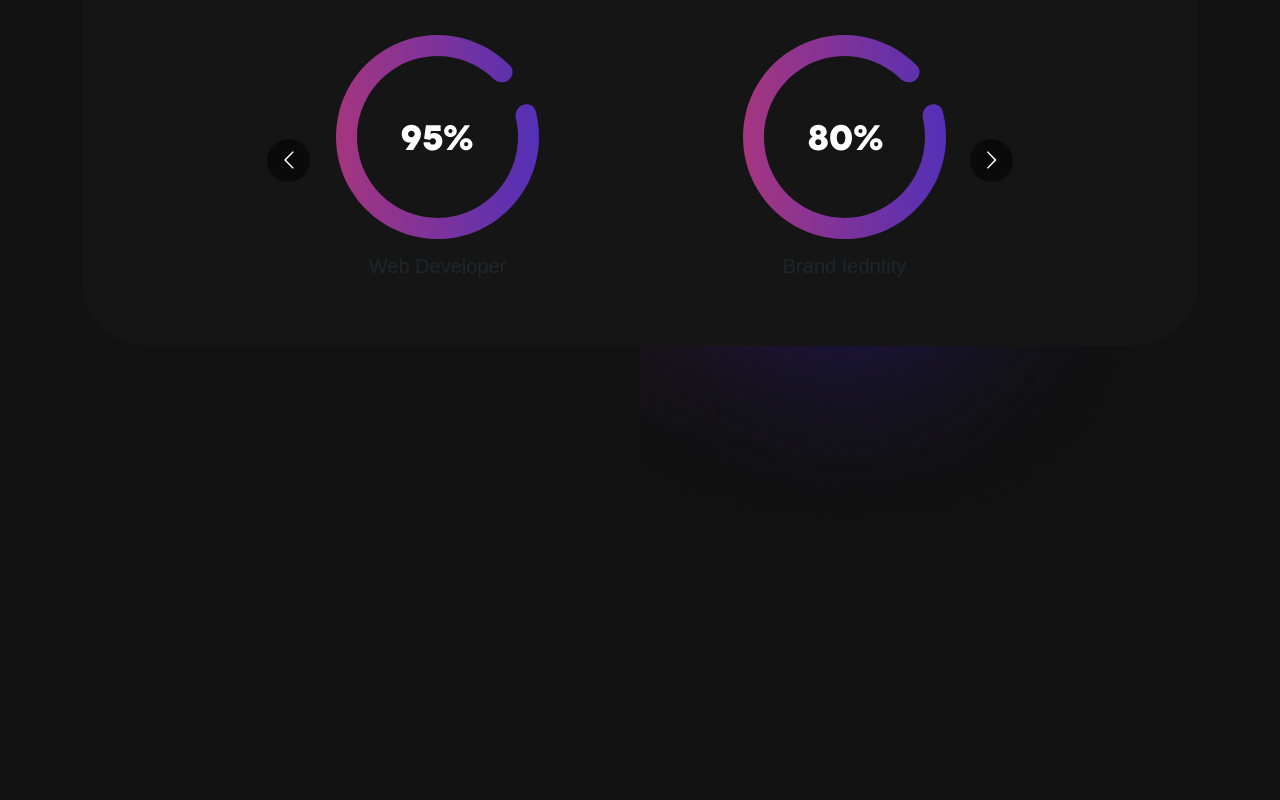
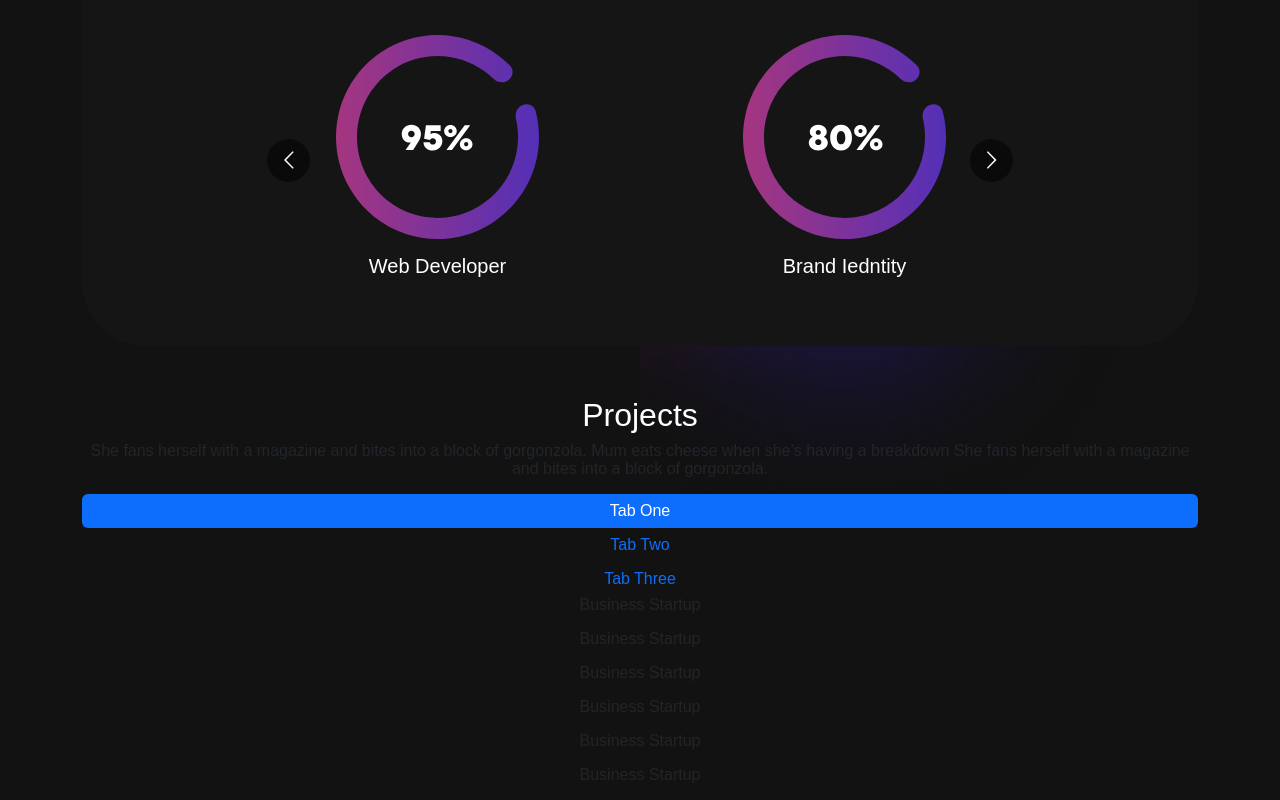
Before and after one commit to Juancaceres963/personal-profolio, a React (Create React App) app: page / in a window 1280 px wide. Shown: the part 928-1728 px from the top of the page. Before the commit the page ends 1468 px from the top, so only its background shows below. Built offline with nearby package versions, Linux system fonts and the light colour scheme.

Commit message:
Jsx Project.js

```diff
--- a/src/App.css
+++ b/src/App.css
@@ -38,7 +38,7 @@ body {
 }
 
 h1, h2, h3, h4, h5, h6 {
-  color: #fff;
+  color: #fff !important;
   margin: 0;
   padding: 0;
   line-height: normal;
--- a/src/App.js
+++ b/src/App.js
@@ -2,6 +2,7 @@ import './App.css';
 import { Navigation } from './components/Navigation.js';
 import { Banner } from './components/Banner.js';
 import { Skills } from './components/Skills.js';
+import { Projects } from './components/Projects.js';
 import 'bootstrap/dist/css/bootstrap.min.css';
 
 function App() {
@@ -10,6 +11,7 @@ function App() {
       <Navigation/>
       <Banner />
       <Skills />
+      <Projects />
     </div>
   );
 }
--- /dev/null
+++ b/src/components/Projects.js
@@ -0,0 +1,79 @@
+import { Container, Row, TabContainer, TabContent, Col, Nav, Tab} from "react-bootstrap"
+import projImg1 from "../assets/img/project-img1.png";
+import projImg2 from "../assets/img/project-img2.png";
+import projImg3 from "../assets/img/project-img3.png";
+
+export const Projects = () => {
+    const projects = [
+        {
+            title: "Business Startup",
+            description: "Design & Development",
+            imgUrl: projImg1,
+          },
+          {
+            title: "Business Startup",
+            description: "Design & Development",
+            imgUrl: projImg2,
+          },
+          {
+            title: "Business Startup",
+            description: "Design & Development",
+            imgUrl: projImg3,
+          },
+          {
+            title: "Business Startup",
+            description: "Design & Development",
+            imgUrl: projImg1,
+          },
+          {
+            title: "Business Startup",
+            description: "Design & Development",
+            imgUrl: projImg2,
+          },
+          {
+            title: "Business Startup",
+            description: "Design & Development",
+            imgUrl: projImg3,
+          },
+    ]
+    return (
+        <section className="project" id="project">
+            <Container>
+                <Row>
+                    <Col>
+                        <h2>Projects</h2>
+                        <p>She fans herself with a magazine and bites into a block of gorgonzola. Mum eats cheese when she’s having a breakdown She fans herself with a magazine and bites into a block of gorgonzola.</p>
+                        <TabContainer id="projects-tabs" defaultActiveKey="first">
+                            <Nav variant="pills" className="flex-column">
+                            <Nav.Item>
+                                <Nav.Link eventKey="first">Tab One</Nav.Link>
+                            </Nav.Item>
+                            <Nav.Item>
+                                <Nav.Link eventKey="second">Tab Two</Nav.Link>
+                            </Nav.Item>
+                            <Nav.Item>
+                                <Nav.Link eventKey="third">Tab Three</Nav.Link>
+                            </Nav.Item>
+                            </Nav>
+                            <TabContent>
+                                <Tab.Pane eventKey="first">
+                                    <Row>
+                                        {
+                                            projects.map((project, index) => {
+                                                return (
+                                                    <p>{project.title}</p>
+                                                )
+                                            })
+                                        }
+                                    </Row>
+                                </Tab.Pane>
+                                <Tab.Pane eventKey="second">Loren Ipsum</Tab.Pane>
+                                <Tab.Pane eventKey="third">Loren Ipsum</Tab.Pane>
+                            </TabContent>
+                        </TabContainer>
+                    </Col>
+                </Row>
+            </Container>
+        </section>
+    )
+}
```
